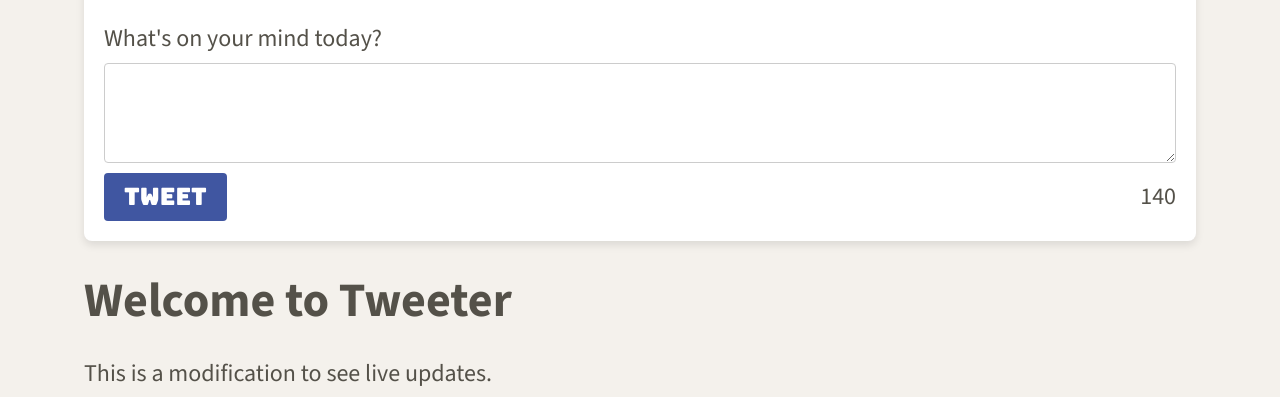
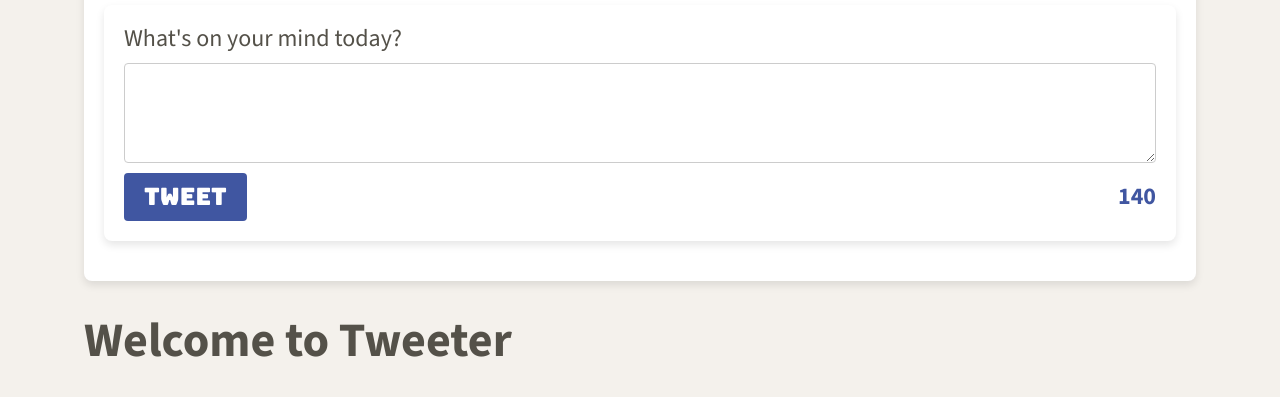
Before and after one commit to Shadmxn/tweeter, a website: page public/index.html in a window 1280 px wide. Shown: the part 606-1003 px from the top of the page. Drawn offline with nearby package versions, Linux system fonts and the light colour scheme.

Commit message:
implement further ai feedback such as .counter elements and naming

```diff
--- a/public/index.html
+++ b/public/index.html
@@ -50,7 +50,7 @@
     <main class="container">
       <section class="new-tweet">
         <h2>Create a Tweet</h2>
-        <form class="tweet-form" action="/tweets/" method="POST">
+        <form class="new-tweet" action="/tweets/" method="POST">
           <label for="tweet-text">What's on your mind today?</label>
           <textarea class="tweet-text" name="text" id="tweet-text"></textarea>
           <div class="tweet-actions">
--- a/public/styles/new-tweet.css
+++ b/public/styles/new-tweet.css
@@ -1,4 +1,3 @@
-/* New tweet section styling */
 .new-tweet {
   background-color: #ffffff;
   padding: 20px;
@@ -13,13 +12,13 @@
   font-family: 'Bungee', sans-serif;
 }
 
-.tweet-form {
+.new-tweet {
   display: flex;
   flex-direction: column;
   padding-top: 20px;
 }
 
-.tweet-form label {
+.new-tweet label {
   font-size: 1em;
   margin-bottom: 10px;
 }
@@ -55,9 +54,16 @@
 
 .tweet-button:hover {
   background-color: #324a85;
-  transform: scale(1.10);
+  transform: scale(1.05);
+}
+
+.tweet-button:focus {
+  outline: none;
+  box-shadow: 0 0 0 3px rgba(64, 86, 161, 0.5);
 }
 
 .counter {
   font-size: 1em;
+  color: #4056A1;
+  font-weight: bold;
 }
```
